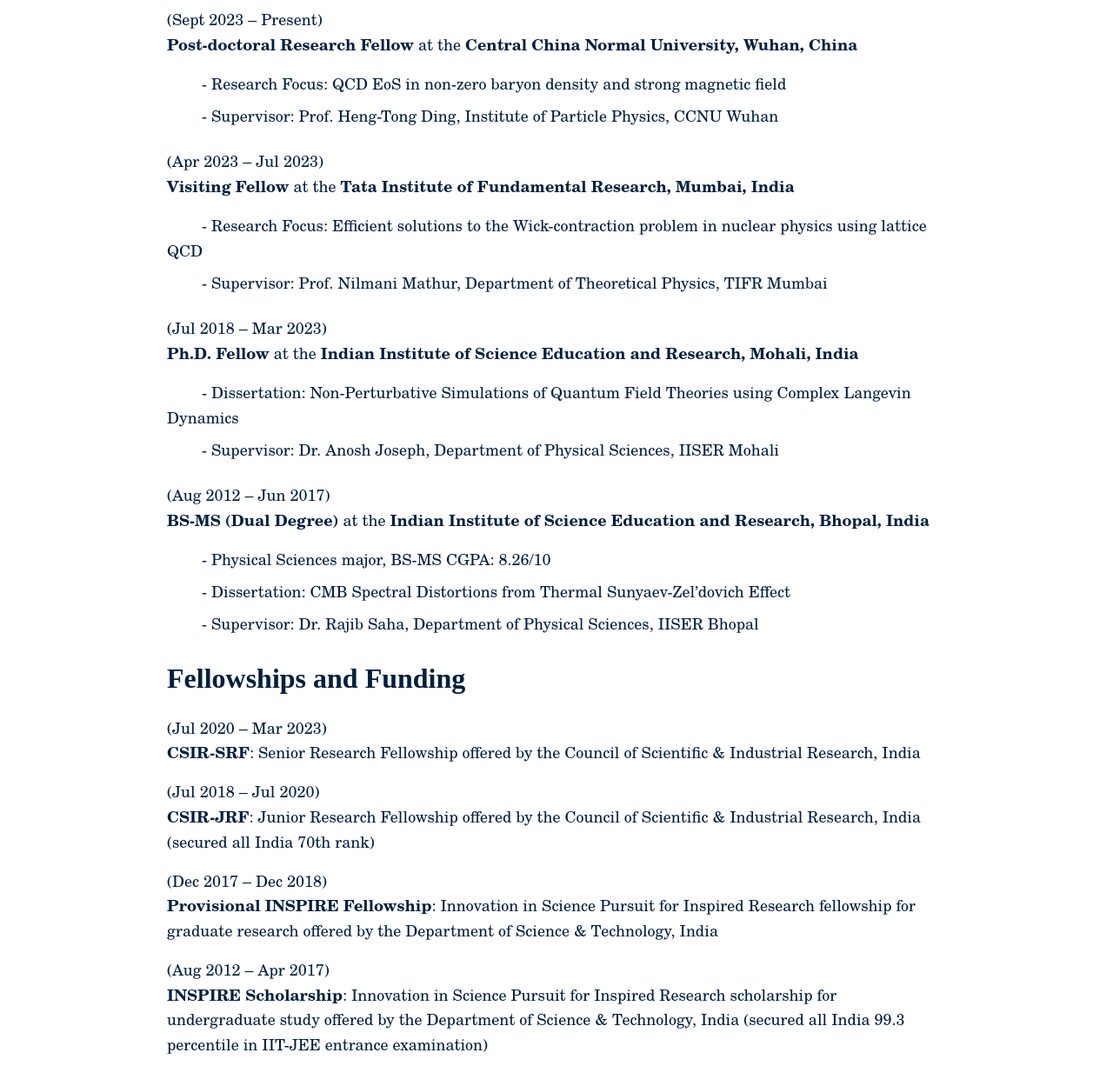
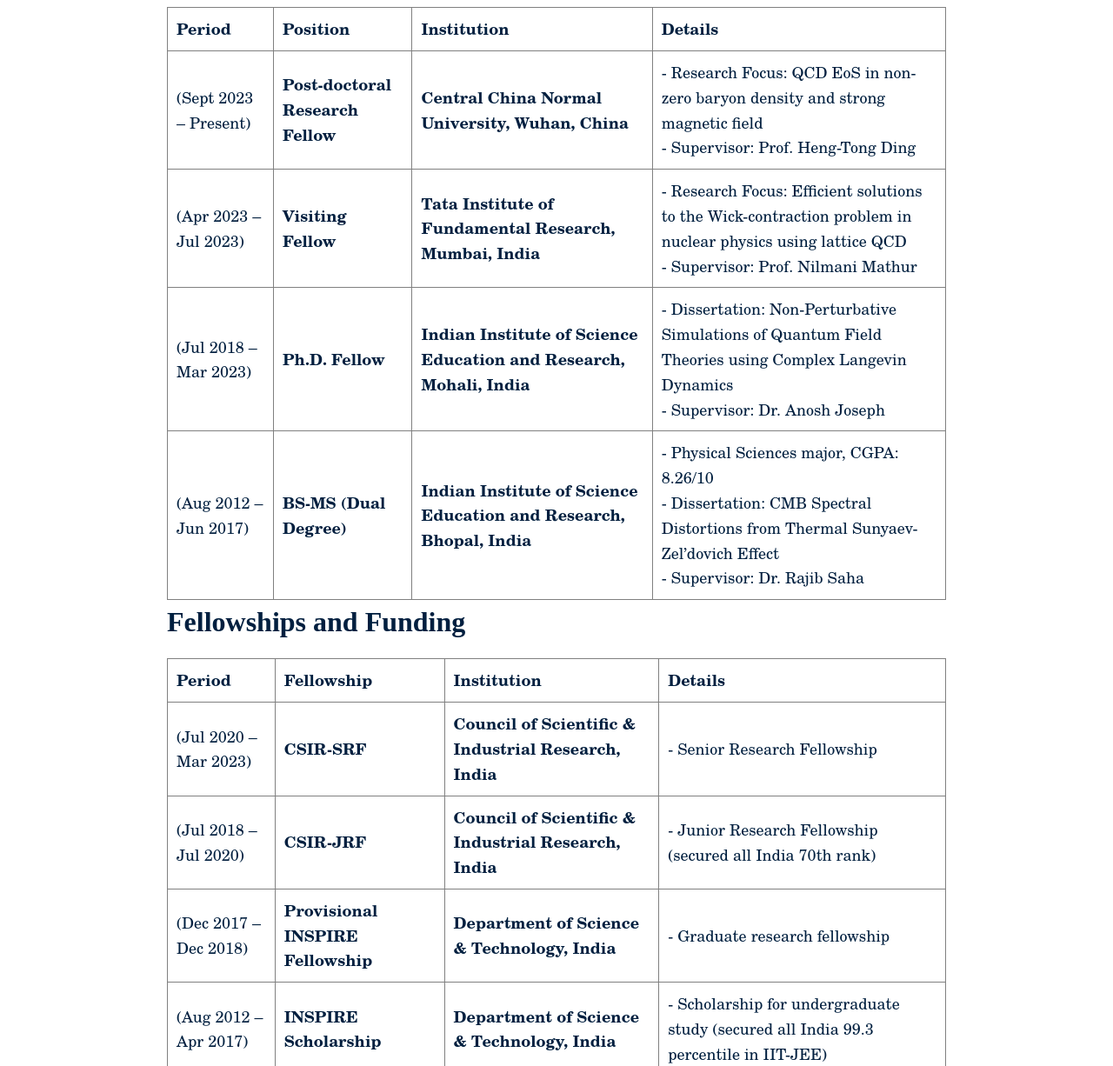
Before and after one commit to arpithkphy/arpithkphy.github.io, a plain HTML site: page cv.html in a window 1280 px wide. Shown: the part 239-1465 px from the top of the page at 87% size. Drawn offline with nearby package versions, Linux system fonts and the light colour scheme; a web font is replaced by a local one.

Commit message:
Update cv.html
cv details

```diff
--- a/cv.html
+++ b/cv.html
@@ -55,6 +55,106 @@
     (<a href="https://drive.google.com/file/d/1bb3HNQsCHxV451DAYUpS4rOiK8SE9HA0/view" target="_blank">PDF Version</a>)</p>
 </div>
 
+
+
+<div class="cv__body__title"><p>Academic Timeline</p></div>
+
+<div class="cv__body">
+  <table border="1" cellpadding="10" cellspacing="0" width="100%">
+    <thead>
+      <tr>
+        <th>Period</th>
+        <th>Position</th>
+        <th>Institution</th>
+        <th>Details</th>
+      </tr>
+    </thead>
+    <tbody>
+      <tr>
+        <td>(Sept 2023 – Present)</td>
+        <td><b>Post-doctoral Research Fellow</b></td>
+        <td><strong>Central China Normal University, Wuhan, China</strong></td>
+        <td>
+          - Research Focus: QCD EoS in non-zero baryon density and strong magnetic field <br>
+          - Supervisor: Prof. Heng-Tong Ding
+        </td>
+      </tr>
+      <tr>
+        <td>(Apr 2023 – Jul 2023)</td>
+        <td><b>Visiting Fellow</b></td>
+        <td><strong>Tata Institute of Fundamental Research, Mumbai, India</strong></td>
+        <td>
+          - Research Focus: Efficient solutions to the Wick-contraction problem in nuclear physics using lattice QCD <br>
+          - Supervisor: Prof. Nilmani Mathur
+        </td>
+      </tr>
+      <tr>
+        <td>(Jul 2018 – Mar 2023)</td>
+        <td><b>Ph.D. Fellow</b></td>
+        <td><strong>Indian Institute of Science Education and Research, Mohali, India</strong></td>
+        <td>
+          - Dissertation: Non-Perturbative Simulations of Quantum Field Theories using Complex Langevin Dynamics <br>
+          - Supervisor: Dr. Anosh Joseph
+        </td>
+      </tr>
+      <tr>
+        <td>(Aug 2012 – Jun 2017)</td>
+        <td><b>BS-MS (Dual Degree)</b></td>
+        <td><strong>Indian Institute of Science Education and Research, Bhopal, India</strong></td>
+        <td>
+          - Physical Sciences major, CGPA: 8.26/10 <br>
+          - Dissertation: CMB Spectral Distortions from Thermal Sunyaev-Zel’dovich Effect <br>
+          - Supervisor: Dr. Rajib Saha
+        </td>
+      </tr>
+    </tbody>
+  </table>
+</div>
+
+<div class="cv__body__title"><p>Fellowships and Funding</p></div>
+
+<div class="cv__body">
+  <table border="1" cellpadding="10" cellspacing="0" width="100%">
+    <thead>
+      <tr>
+        <th>Period</th>
+        <th>Fellowship</th>
+        <th>Institution</th>
+        <th>Details</th>
+      </tr>
+    </thead>
+    <tbody>
+      <tr>
+        <td>(Jul 2020 – Mar 2023)</td>
+        <td><b>CSIR-SRF</b></td>
+        <td><strong>Council of Scientific & Industrial Research, India</strong></td>
+        <td>- Senior Research Fellowship</td>
+      </tr>
+      <tr>
+        <td>(Jul 2018 – Jul 2020)</td>
+        <td><b>CSIR-JRF</b></td>
+        <td><strong>Council of Scientific & Industrial Research, India</strong></td>
+        <td>- Junior Research Fellowship (secured all India 70th rank)</td>
+      </tr>
+      <tr>
+        <td>(Dec 2017 – Dec 2018)</td>
+        <td><b>Provisional INSPIRE Fellowship</b></td>
+        <td><strong>Department of Science & Technology, India</strong></td>
+        <td>- Graduate research fellowship</td>
+      </tr>
+      <tr>
+        <td>(Aug 2012 – Apr 2017)</td>
+        <td><b>INSPIRE Scholarship</b></td>
+        <td><strong>Department of Science & Technology, India</strong></td>
+        <td>- Scholarship for undergraduate study (secured all India 99.3 percentile in IIT-JEE)</td>
+      </tr>
+    </tbody>
+  </table>
+</div>
+
+
+/*
+
 <div class="cv__body__title"><p>Academic Timeline </p></div>
 
 <div class="cv__body">
@@ -92,7 +192,7 @@
   <p>(Dec 2017 – Dec 2018)</br> <b>Provisional INSPIRE Fellowship</b>: Innovation in Science Pursuit for Inspired Research fellowship for graduate research offered by the Department of Science & Technology, India</p>
   <p>(Aug 2012 – Apr 2017)</br> <b>INSPIRE Scholarship</b>: Innovation in Science Pursuit for Inspired Research scholarship for undergraduate study offered by the Department of Science & Technology, India (secured all India 99.3 percentile in IIT-JEE entrance examination)</p>
 </div>
-
+*/
 
 
 <footer>
```
